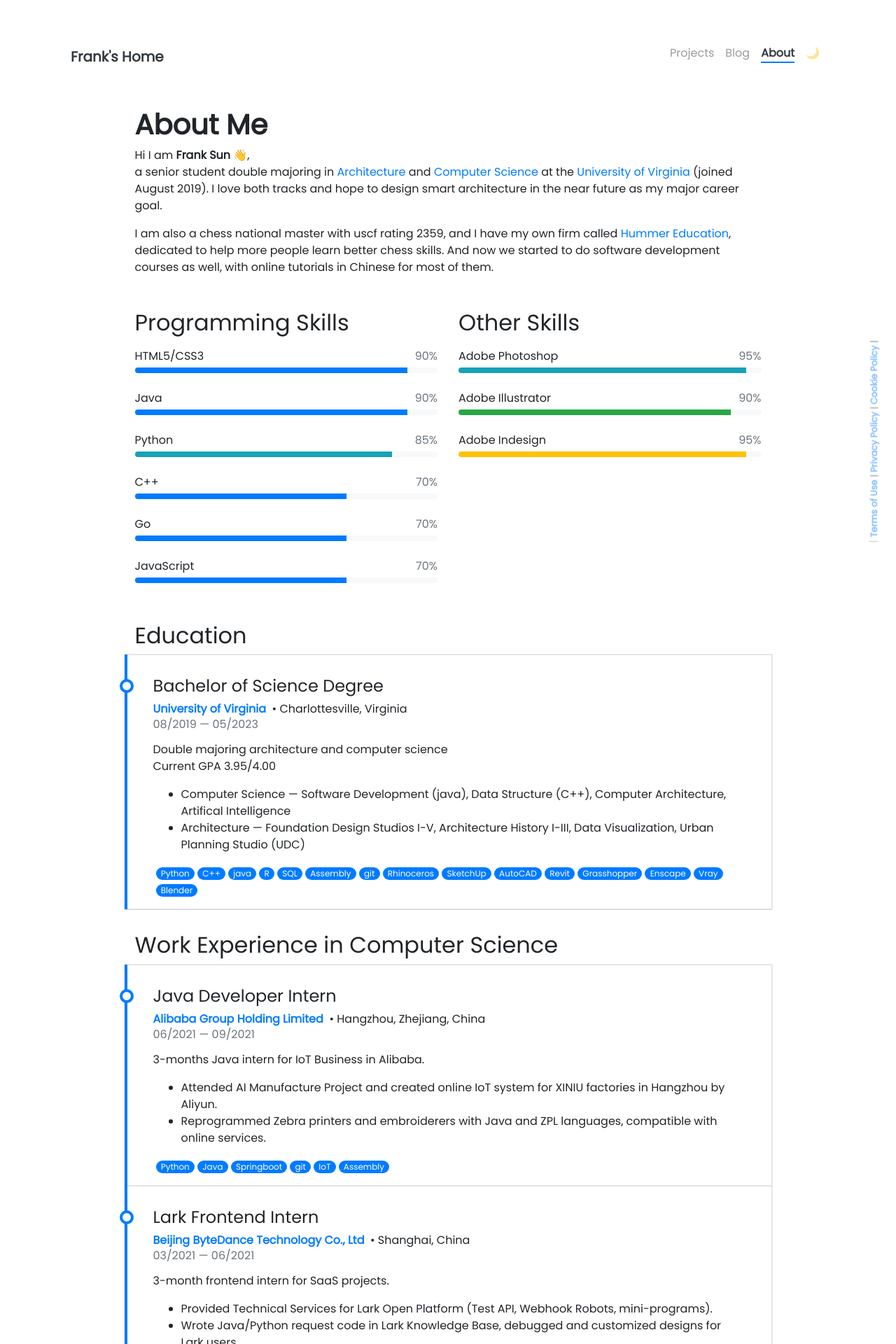
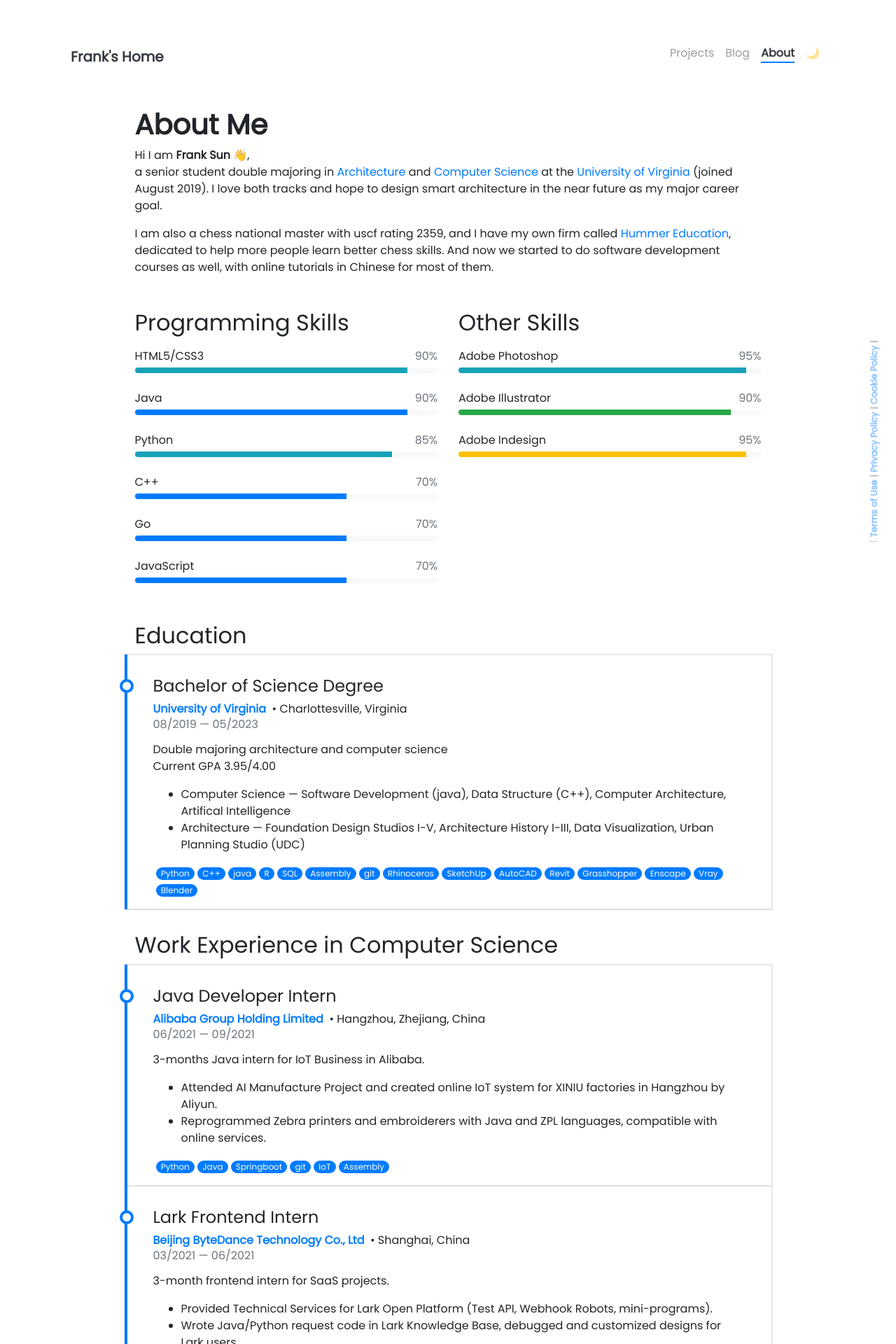
Before and after one commit to FangFrankSun/Personal_Website, a Jekyll site: the page built from pages/about.md, in a window 1280 px wide. Shown: the top 1920 px of the page at 70% size. Built offline with Jekyll 4.4.1, drawn with Linux system fonts in a browser that asks for light colours; nearby versions of some CDN libraries; emoji names are drawn with the system emoji font.

Commit message:
Update programming-skills.yml

```diff
--- a/_data/programming-skills.yml
+++ b/_data/programming-skills.yml
@@ -1,6 +1,6 @@
 - name: HTML5/CSS3
   percentage: 90
-  color: Blue1
+  color: info
 
 - name: Java
   percentage: 90
```
